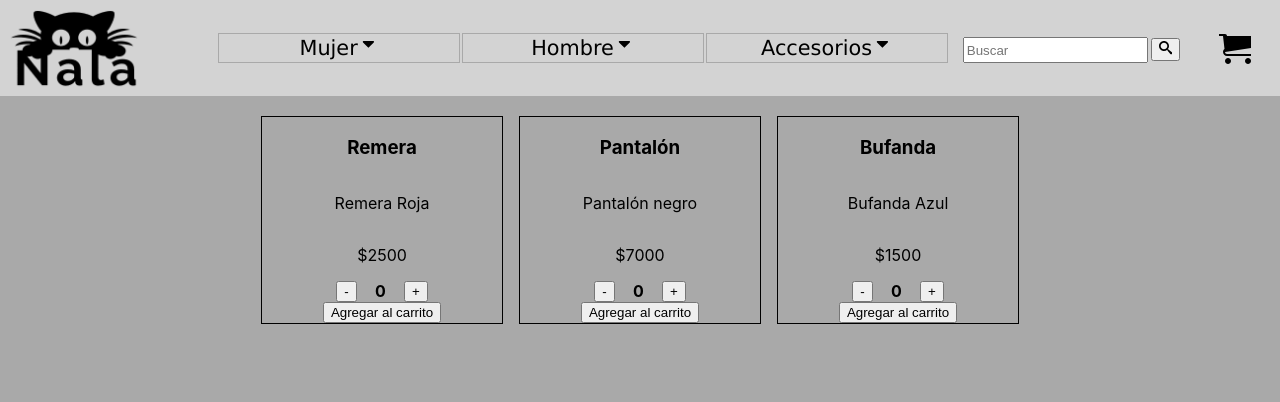
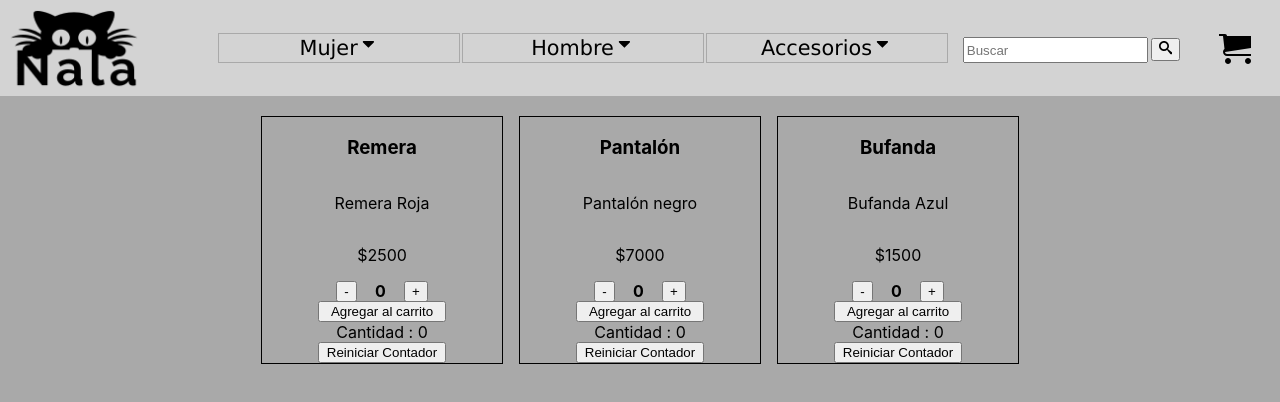
Before and after one commit to JuanLogrono/Logro-oReactjs, a React (Create React App) app: page / in a window 1280 px wide. Shown: the top 402 px of the page. Built offline with nearby package versions, Linux system fonts and the light colour scheme.

Commit message:
correccion contador con boton

```diff
--- a/src/App.js
+++ b/src/App.js
@@ -1,4 +1,4 @@
-import Catalogo from './components/Catalogo';
+import ItemList from './components/ItemList';
 import NavBar from './components/NavBar';
 
 function App() {
@@ -8,7 +8,7 @@ function App() {
         <NavBar />
       </header>
       <section>
-        <Catalogo />
+        <ItemList />
       </section>
     </>
   );
--- a/src/components/Catalogo/CatalogoContainer.js
+++ /dev/null
@@ -1,24 +0,0 @@
-import { AgregarProductos } from "./Eventos"
-
-
-
-let catalogoStyle = {
-    display: 'flex',
-    flexDirection: 'column',
-    alignItems: 'center',
-    border: 'black 1px solid',
-    margin: '20px 8px',
-    width: '15rem',
-}
-
-
-export const CatalogoContainer = ({producto, descripcion, precio }) => {
-    return (
-        <div style={catalogoStyle}>
-            <h3>{producto}</h3>
-            <p>{descripcion}</p>
-            <p>${precio}</p>
-            <AgregarProductos/> <button>Agregar al carrito</button>
-        </div>
-    )
-}
--- a/src/components/Catalogo/Eventos.js
+++ /dev/null
@@ -1,14 +0,0 @@
-import { useState } from "react"
-
-export const AgregarProductos = () => {
-    const [contador, setContador] = useState(0)
-    const sumarProducto = () => (contador < 10) ?contador + 1 : contador
-    const restarProducto = () => (contador > 0 ) ? contador - 1 : contador
-    return (
-        <div className="eventos__contador--orden">
-            <button className="eventos__contador--estilos" onClick={() => setContador(restarProducto)}>-</button>
-            <b>{contador}</b>
-            <button className="eventos__contador--estilos" onClick={() => setContador(sumarProducto)}>+</button>
-        </div>
-    )
-}
--- a/src/components/Catalogo/index.js
+++ /dev/null
@@ -1,15 +0,0 @@
-import React from 'react'
-import { CatalogoContainer } from './CatalogoContainer'
-import './style.css'
-
-const Catalogo = () => {
-    return (
-        <article style={{display:'flex', justifyContent: 'center'}}>
-            <CatalogoContainer producto= 'Remera' descripcion='Remera Roja' precio= {2500}/>
-            <CatalogoContainer producto= 'Pantalón' descripcion='Pantalón negro' precio= {7000}/>
-            <CatalogoContainer producto= 'Bufanda' descripcion='Bufanda Azul' precio= {1500}/>
-        </article>
-    )
-}
-
-export default Catalogo;
--- a/src/components/Catalogo/style.css
+++ /dev/null
@@ -1,5 +0,0 @@
-.eventos__contador--orden{
-    width: 8rem;
-    display: flex;
-    justify-content: space-evenly;
-}
--- /dev/null
+++ b/src/components/ItemCount/OnAdd.js
@@ -0,0 +1,17 @@
+import { useState } from "react"
+import './style.css'
+
+export const OnAdd = ({ count, initial, restartCount }) => {
+    const [addCart, setAddCart] = useState(initial);
+    const totalItems = () => addCart + count;
+    const restart = () => initial;
+    const returnInitial = () => (initial);
+
+    return (
+        <div className="onAdd__addItem--order">
+            <button onClick={() => { setAddCart(totalItems); restartCount(returnInitial) }}>Agregar al carrito </button>
+            <div>Cantidad : {addCart}</div>
+            <button onClick={() => setAddCart(restart)}>Reiniciar Contador</button>
+        </div>
+    )
+}
--- /dev/null
+++ b/src/components/ItemCount/index.js
@@ -0,0 +1,21 @@
+import { useState } from 'react';
+import { OnAdd } from './OnAdd';
+import './style.css'
+
+const ItemCount = ({ stock, initial }) => {
+    const [count, setCount] = useState(initial);
+    const addProduct = () => (count < stock) ? count + 1 : count;
+    const subtractProduct = () => (count > 0) ? count - 1 : count;
+    return (
+        <div>
+            <div className='ItemCount__count--order'>
+                <button onClick={() => setCount(subtractProduct)}>-</button>
+                <b>{count}</b>
+                <button onClick={() => setCount(addProduct)}>+</button>
+            </div>
+            <OnAdd initial={initial} count={count} restartCount={setCount} />
+        </div >
+    )
+}
+
+export default ItemCount;
--- /dev/null
+++ b/src/components/ItemCount/style.css
@@ -0,0 +1,15 @@
+.ItemCount__count--order{
+    height: 1.2rem;
+    width: 8rem;
+    display: flex;
+    justify-content: space-evenly;
+    align-items: center;
+}
+.onAdd__addItem--order{
+    display: flex;
+    flex-direction: column;
+    justify-items: center;
+}
+.onAdd__addItem--order div{
+    text-align: center;
+}
--- /dev/null
+++ b/src/components/ItemList/ItemListContainer.js
@@ -0,0 +1,12 @@
+import ItemCount  from "../ItemCount"
+
+export const ItemListContainer = ({producto, descripcion, precio, stock, initial}) => {
+    return (
+        <div className="ItemListContainer__items--styles">
+            <h3>{producto}</h3>
+            <p>{descripcion}</p>
+            <p>${precio}</p>
+           <ItemCount stock={stock} initial = {initial}/>
+        </div>
+    )
+}
--- /dev/null
+++ b/src/components/ItemList/index.js
@@ -0,0 +1,15 @@
+import React from 'react'
+import { ItemListContainer } from './ItemListContainer'
+import './style.css'
+
+const ItemList = () => {
+    return (
+        <article className='itemList__article--order'>
+            <ItemListContainer producto='Remera' descripcion='Remera Roja' precio={2500} stock={10} initial={0} />
+            <ItemListContainer producto='Pantalón' descripcion='Pantalón negro' precio={7000} stock={15} initial={0} />
+            <ItemListContainer producto='Bufanda' descripcion='Bufanda Azul' precio={1500} stock={20} initial={0} />
+        </article>
+    )
+}
+
+export default ItemList;
--- /dev/null
+++ b/src/components/ItemList/style.css
@@ -0,0 +1,13 @@
+.ItemListContainer__items--styles {
+  display: flex;
+  flex-direction: column;
+  align-items: center;
+  border: black 1px solid;
+  margin: 20px 8px;
+  width: 15rem;
+}
+
+.itemList__article--order {
+  display: flex;
+  justify-content: center;
+}
```
